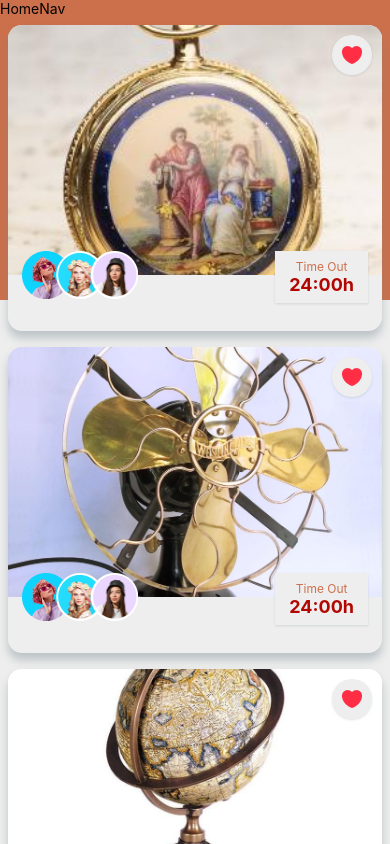
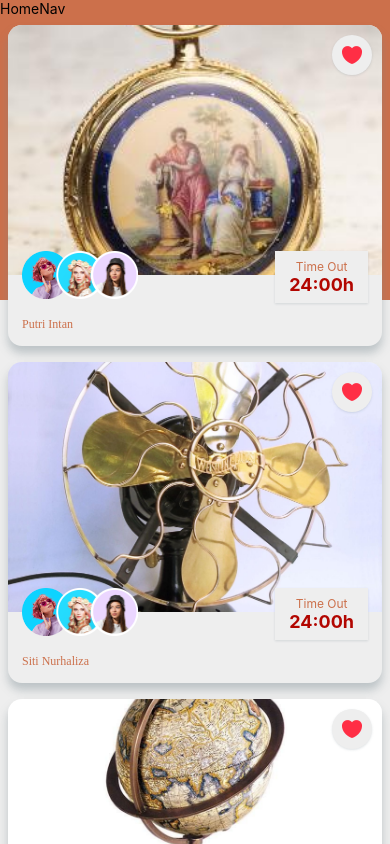
Before and after one commit to JoelDeonDsouza/Blind-Times, a React Native app: screen /Home in a window 390 px wide. Shown: the top 844 px of the page. Built offline with nearby package versions, Linux system fonts and the light colour scheme.

Commit message:
Added a subtitle and style to the product card

```diff
--- a/Components/SubInfo.js
+++ b/Components/SubInfo.js
@@ -13,6 +13,15 @@ export const Title = ({ title, subTitle, titleSize, subTitleSize }) => {
         }}
       >
         {title}
+      </Text>
+      <Text
+        style={{
+          fontFamily: FONTS.regular,
+          fontSize: subTitleSize,
+          color: COLORS.primary,
+        }}
+      >
+        {subTitle}
       </Text>
     </View>
   );
```
